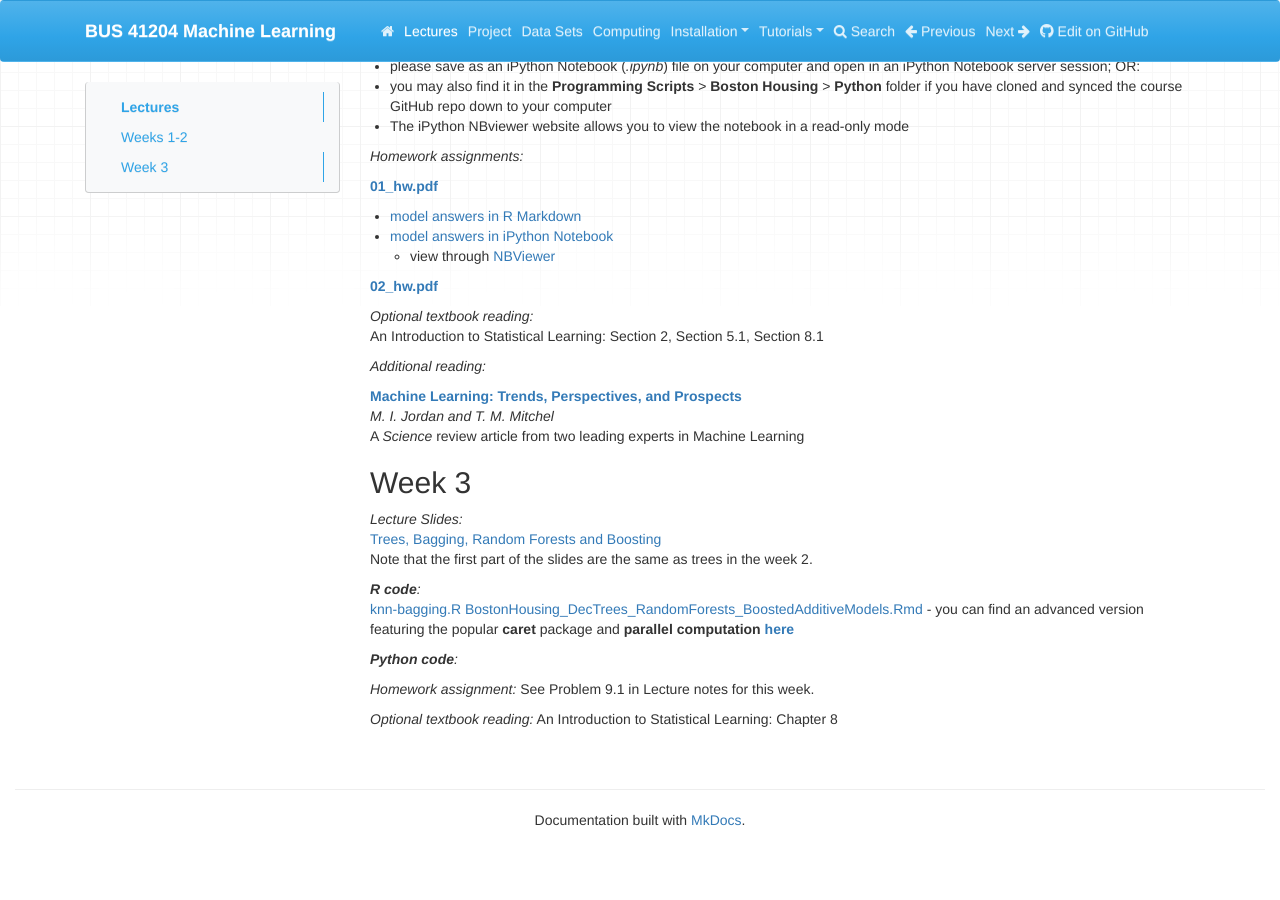
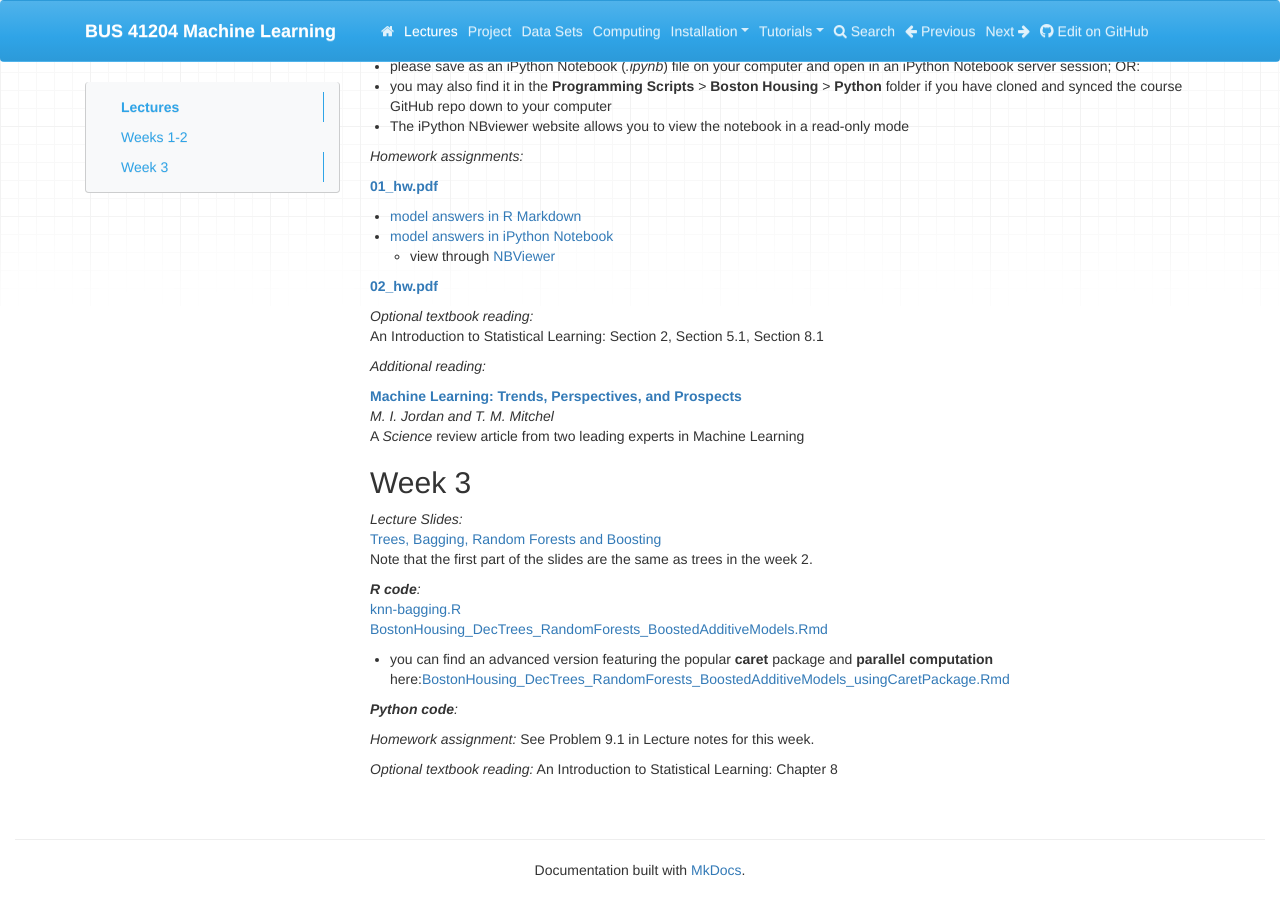
Before and after one commit to ChicagoBoothML/MachineLearning_Fall2015, an MkDocs documentation site: the page built from docs/Syllabus.md, in a window 1280 px wide and 900 px high, scrolled down 974 px. Built offline with MkDocs 1.6.1, drawn with Linux system fonts in a browser that asks for light colours; nearby versions of some CDN libraries; old or Windows-style settings are respelled for this version of MkDocs; before the commit the page ends 1824 px from its top, so only the background shows below that.

Commit message:
update Syllabus page

```diff
--- a/docs/Syllabus.md
+++ b/docs/Syllabus.md
@@ -71,9 +71,10 @@ _Lecture Slides:_ <br>
 Note that the first part of the slides are the same as trees in the week 2.
 
 _**R code**:_ <br>
-[knn-bagging.R](Syllabus/knn-bagging.R)
+[knn-bagging.R](Syllabus/knn-bagging.R) <br>
 [BostonHousing_DecTrees_RandomForests_BoostedAdditiveModels.Rmd](https://raw.githubusercontent.com/ChicagoBoothML/MachineLearning_Fall2015/master/Programming%20Scripts/Boston%20Housing/R/BostonHousing_DecTrees_RandomForests_BoostedAdditiveModels.Rmd)
-    - you can find an advanced version featuring the popular **caret** package and **parallel computation** [**here**](https://raw.githubusercontent.com/ChicagoBoothML/MachineLearning_Fall2015/master/Programming%20Scripts/Boston%20Housing/R/BostonHousing_DecTrees_RandomForests_BoostedAdditiveModels_usingCaretPackage.Rmd)
+
+- you can find an advanced version featuring the popular **caret** package and **parallel computation** here:[BostonHousing_DecTrees_RandomForests_BoostedAdditiveModels_usingCaretPackage.Rmd](https://raw.githubusercontent.com/ChicagoBoothML/MachineLearning_Fall2015/master/Programming%20Scripts/Boston%20Housing/R/BostonHousing_DecTrees_RandomForests_BoostedAdditiveModels_usingCaretPackage.Rmd)
 
 _**Python code**:_ <br>
 
```
